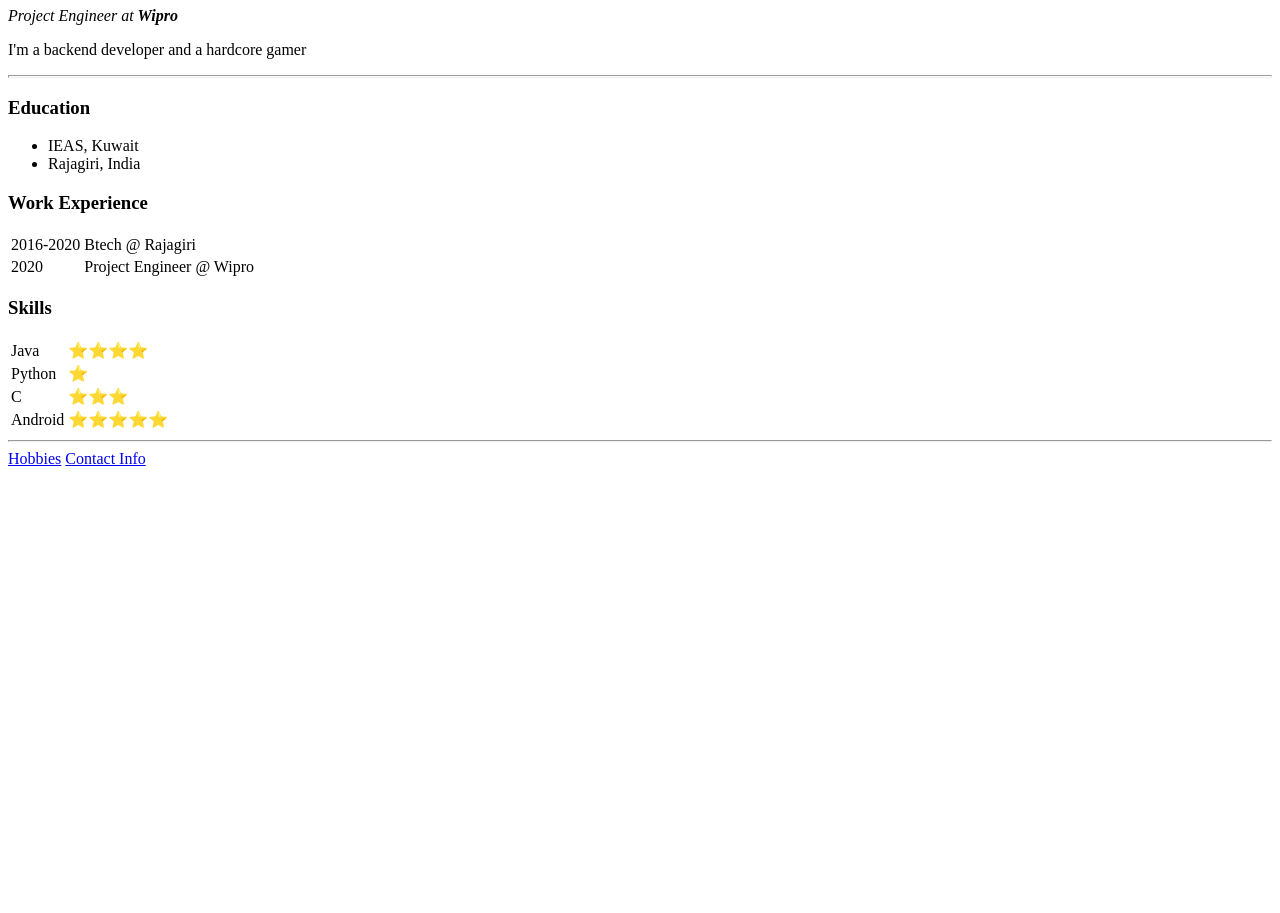
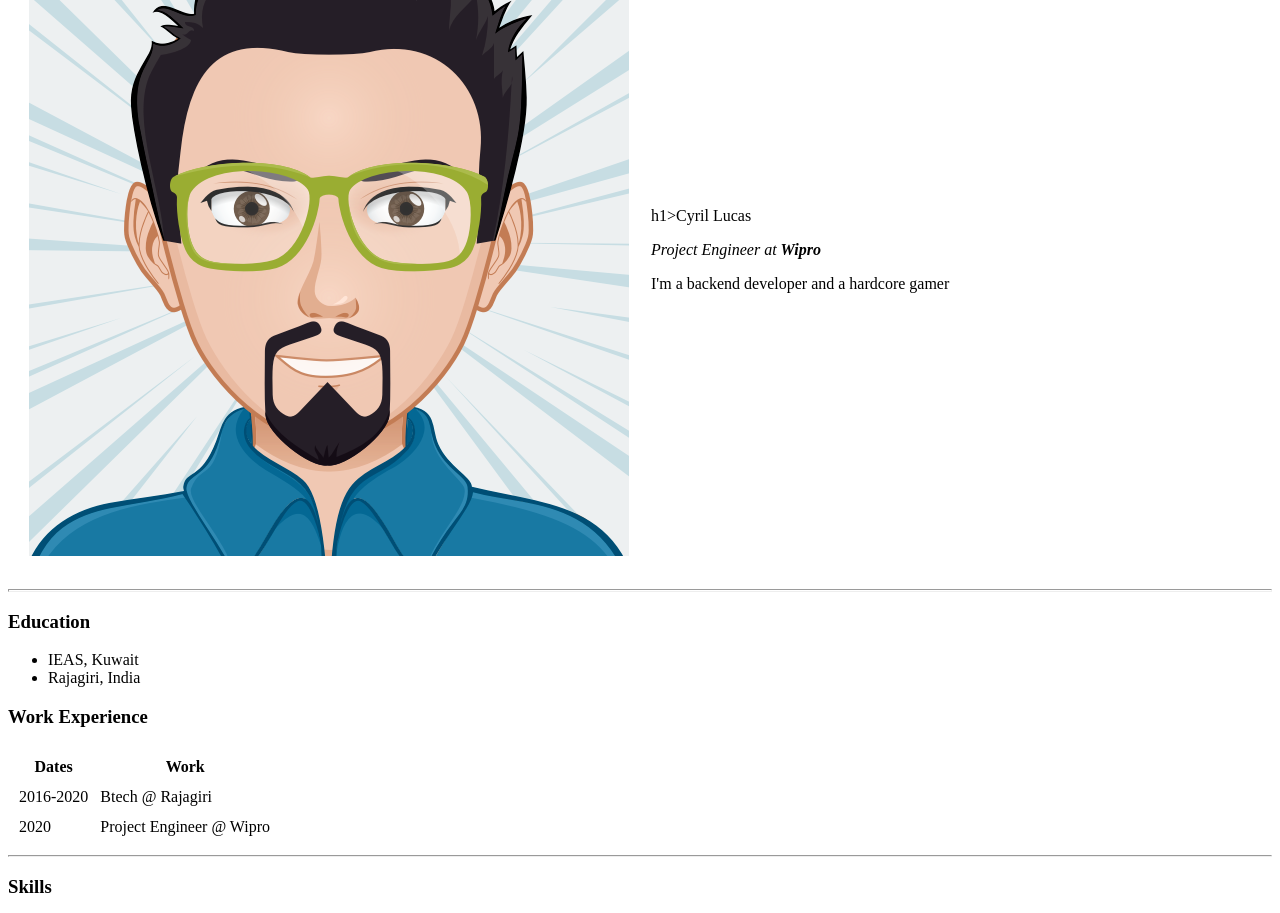
Before and after one commit to cyrillucas007/cv, a plain HTML site: page index.html in a window 1280 px wide. Shown: the part 73-986 px from the top of the page. Before the commit the page ends 800 px from the top, so only its background shows below. Drawn offline with Linux system fonts and the light colour scheme.

Commit message:
new change

```diff
--- a/index.html
+++ b/index.html
@@ -3,13 +3,18 @@
   <head>
     <meta charset="UTF-8" />
     <title>Cyril's Personal site</title>
+    <link rel="stylesheet" href="css/styles.css">
   </head>
+
   <body>
-    <h1>Cyril Lucas</h1>
-    <p>
-      <em>Project Engineer at <strong>Wipro</strong></em>
-    </p>
-    <p>I'm a backend developer and a hardcore gamer</p>
+    <table cellspacing="20">
+      <tr>
+        <td><img src="images/myAvatar.png" alt="cyril's pic"></td>
+        <td>h1>Cyril Lucas</h1>
+        <p><em>Project Engineer at <strong>Wipro</strong></em></p>
+        <p>I'm a backend developer and a hardcore gamer</p></td>
+      </tr>
+    </table>
     <hr size="3" />
     <h3>Education</h3>
     <ul>
@@ -17,7 +22,14 @@
       <li>Rajagiri, India</li>
     </ul>
     <h3>Work Experience</h3>
-    <table>
+    <table cellspacing="10">
+      <thead>
+        <tr>
+          <th>Dates</th>
+          <th>Work</th>
+        </tr>
+      </thead>
+      <tbody>
         <tr>
           <td>2016-2020</td>
           <td>Btech @ Rajagiri</td>
@@ -26,10 +38,11 @@
           <td>2020</td>
           <td>Project Engineer @ Wipro</td>
         </tr>
+      </tbody>
     </table>
-
+    <hr />
     <h3>Skills</h3>
-    <table>
+    <table cellspacing="10">
       <tr>
         <td>Java</td>
         <td>⭐️⭐️⭐️⭐️</td>
```
Also changed, not shown: images/myAvatar.png (added). Lines whose indentation alone changed are shown as unchanged.
